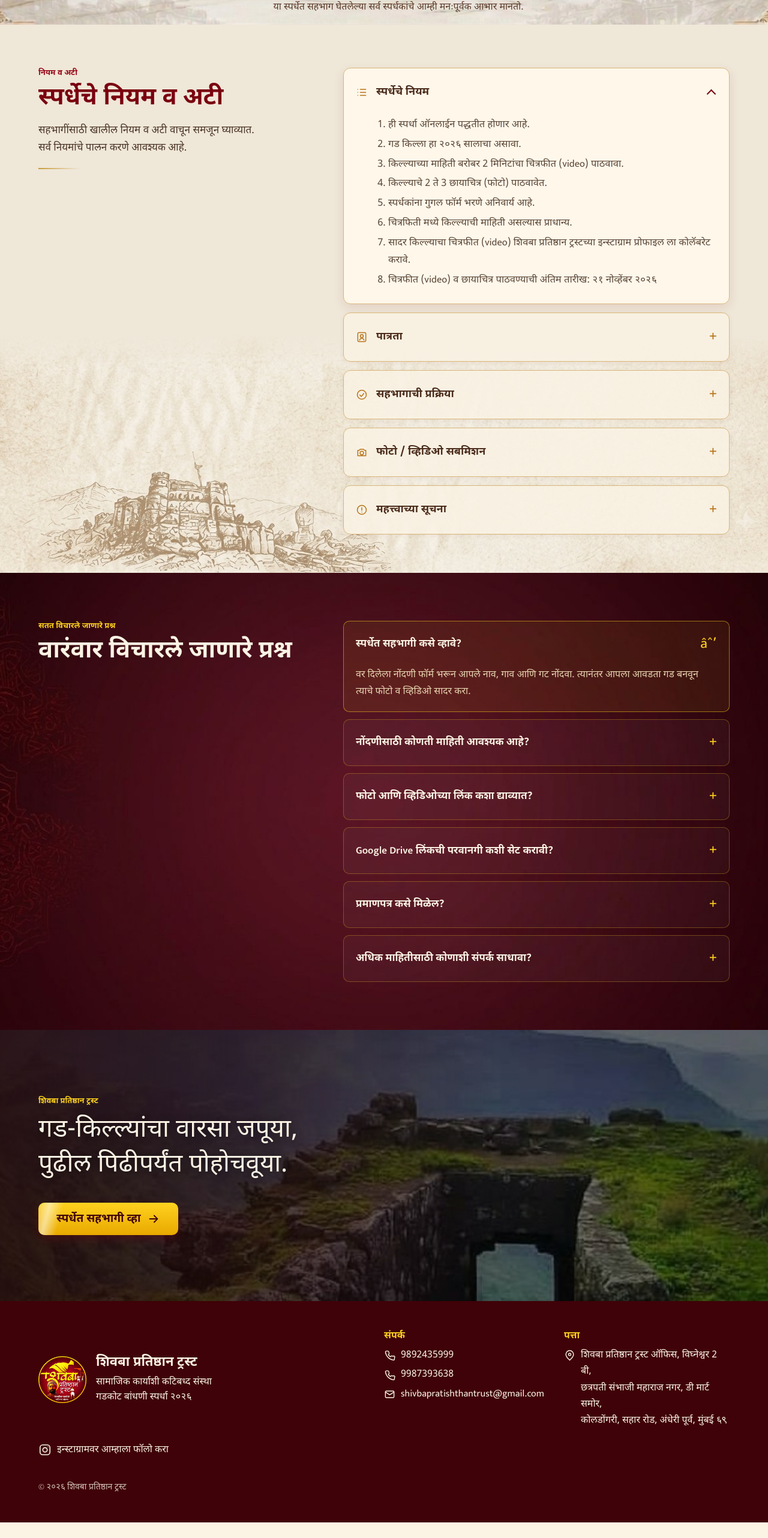
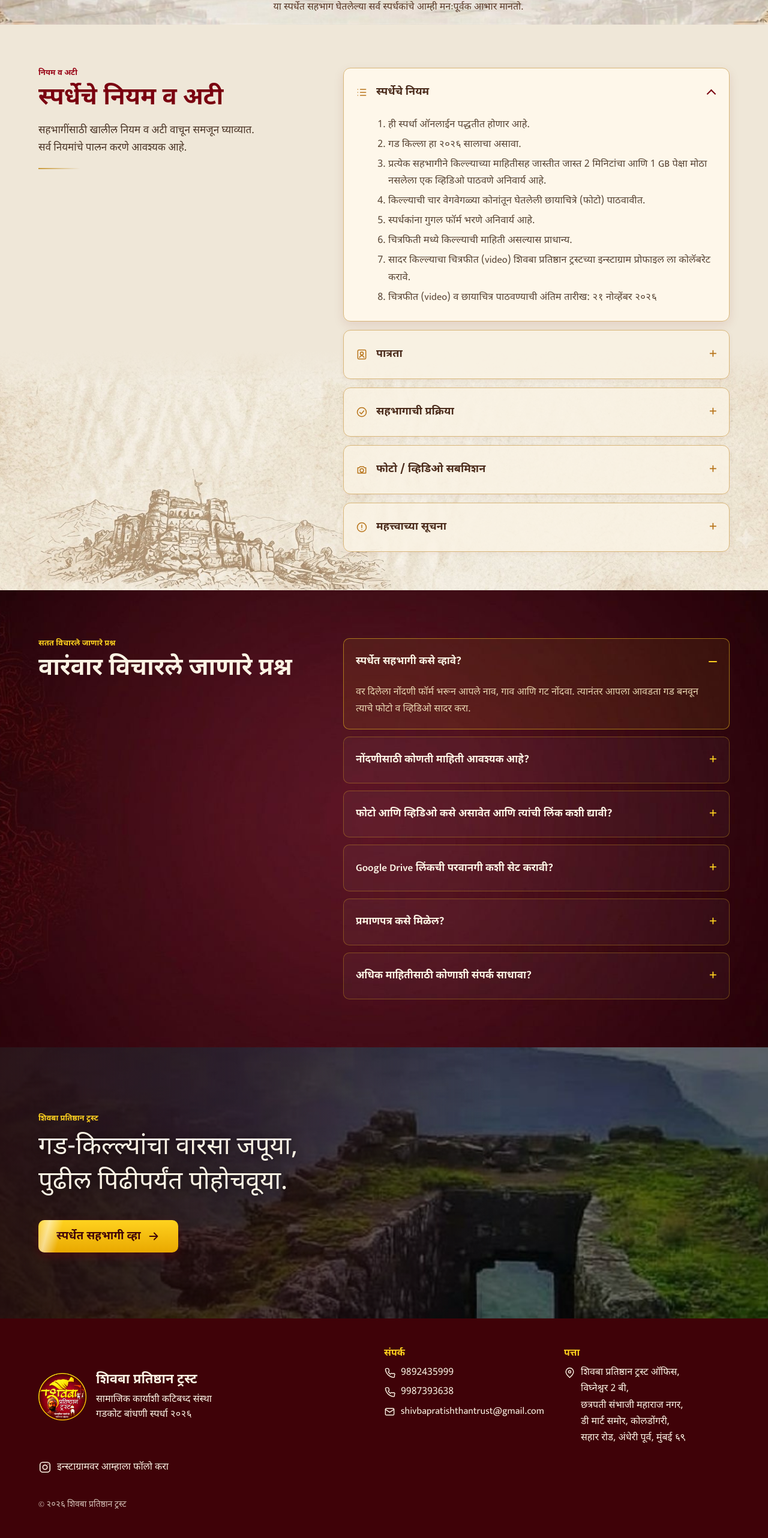
Before and after one commit to dinesh887/shivbapratishthantrust, a Next.js app: page / in a window 1280 px wide. Shown: the part 5222-7786 px from the top of the page at 60% size. Before the commit the page ends 7760 px from the top, so only its background shows below. Built offline with nearby package versions, Linux system fonts and the light colour scheme; a web font is replaced by a local one.

Commit message:
changes added

```diff
--- a/app/design.css
+++ b/app/design.css
@@ -111,7 +111,7 @@ input,select{width:100%;box-sizing:border-box;padding:12px;border:1px solid #A88
 .fq summary{font-family:'Noto Sans Devanagari','Mukta',sans-serif;list-style:none;cursor:pointer;display:flex;align-items:center;gap:14px;padding:14px 20px;min-height:48px;font-weight:600;font-size:17px;color:#FBF3E4;border-radius:10px}
 .fq summary::-webkit-details-marker{display:none}
 .fq summary::after{content:"+";margin-left:auto;font-size:24px;font-weight:400;color:#FFD21F;line-height:1}
-.fq details[open] summary::after{content:"âˆ’"}
+.fq details[open] summary::after{content:"";display:block;width:14px;height:2px;flex-shrink:0;border-radius:2px;background:#FFD21F}
 .fq summary:focus-visible{outline:3px solid #FFD21F;outline-offset:2px}
 .fa{padding:0 20px 18px;font-size:16px;line-height:1.75;color:#E8D5B0}.fa p{margin:0}
 .cta{position:relative;padding:110px 0;color:#FBF3E4;background:linear-gradient(90deg,rgba(37,10,11,.82) 0,rgba(37,10,11,.45) 38%,rgba(37,10,11,0) 65%),url("/images/cta-background.jpg") right center/cover no-repeat #250a0b}
--- a/src/data/content.ts
+++ b/src/data/content.ts
@@ -83,9 +83,11 @@ export const content: BilingualContent = {
         "address": {
           "label": "पत्ता",
           "lines": [
-            "शिवबा प्रतिष्ठान ट्रस्ट ऑफिस, विघ्नेश्वर 2 बी,",
-            "छत्रपती संभाजी महाराज नगर, डी मार्ट समोर,",
-            "कोलडोंगरी, सहार रोड, अंधेरी पूर्व, मुंबई ६९"
+            "शिवबा प्रतिष्ठान ट्रस्ट ऑफिस,",
+            "विघ्नेश्वर 2 बी,",
+            "छत्रपती संभाजी महाराज नगर,",
+            "डी मार्ट समोर, कोलडोंगरी,",
+            "सहार रोड, अंधेरी पूर्व, मुंबई ६९"
           ]
         },
         "social": {
@@ -612,8 +614,8 @@ export const content: BilingualContent = {
           "answers": [
             "ही स्पर्धा ऑनलाईन पद्धतीत होणार आहे.",
             "गड किल्ला हा २०२६ सालाचा असावा.",
-            "किल्ल्याच्या माहिती बरोबर 2 मिनिटांचा चित्रफीत (video) पाठवावा.",
-            "किल्ल्याचे 2 ते 3 छायाचित्र (फोटो) पाठवावेत.",
+            "प्रत्येक सहभागीने किल्ल्याच्या माहितीसह जास्तीत जास्त 2 मिनिटांचा आणि 1 GB पेक्षा मोठा नसलेला एक व्हिडिओ पाठवणे अनिवार्य आहे.",
+            "किल्ल्याची चार वेगवेगळ्या कोनांतून घेतलेली छायाचित्रे (फोटो) पाठवावीत.",
             "स्पर्धकांना गुगल फॉर्म भरणे अनिवार्य आहे.",
             "चित्रफिती मध्ये किल्ल्याची माहिती असल्यास प्राधान्य.",
             "सादर किल्ल्याचा चित्रफीत (video) शिवबा प्रतिष्ठान ट्रस्टच्या इन्स्टाग्राम प्रोफाइल ला कोलॅबरेट करावे.",
@@ -638,8 +640,8 @@ export const content: BilingualContent = {
         {
           "question": "फोटो / व्हिडिओ सबमिशन",
           "answers": [
-            "पूर्ण झालेल्या गडाचे फोटो २१ नोव्हेंबर २०२६ पर्यंत सादर करणे आवश्यक आहे.",
-            "फोटो व व्हिडिओ एकाच Google Drive फोल्डरमध्ये ठेवावेत.",
+            "किल्ल्याची चार वेगवेगळ्या कोनांतून घेतलेली छायाचित्रे आणि 1 GB पेक्षा मोठा नसलेला एक व्हिडिओ २१ नोव्हेंबर २०२६ पर्यंत सादर करणे आवश्यक आहे.",
+            "व्हिडिओचा कालावधी जास्तीत जास्त 2 मिनिटे असावा. फोटो व व्हिडिओ एकाच Google Drive फोल्डरमध्ये ठेवावेत.",
             "फोल्डरची परवानगी 'Anyone with the link can view' अशी ठेवावी."
           ]
         },
@@ -666,9 +668,9 @@ export const content: BilingualContent = {
           ]
         },
         {
-          "question": "फोटो आणि व्हिडिओच्या लिंक कशा द्याव्यात?",
-          "answers": [
-            "सर्व फोटो व व्हिडिओ एकाच फोल्डरमध्ये ठेवा आणि त्या फोल्डरची एकच लिंक नोंदणी फॉर्ममध्ये टाका."
+          "question": "फोटो आणि व्हिडिओ कसे असावेत आणि त्यांची लिंक कशी द्यावी?",
+          "answers": [
+            "किल्ल्याचा जास्तीत जास्त 2 मिनिटांचा आणि 1 GB पेक्षा मोठा नसलेला एक व्हिडिओ तसेच चार वेगवेगळ्या कोनांतून घेतलेली छायाचित्रे एकाच फोल्डरमध्ये ठेवा. त्या फोल्डरची एकच लिंक नोंदणी फॉर्ममध्ये टाका."
           ]
         },
         {
@@ -894,9 +896,11 @@ export const content: BilingualContent = {
         "address": {
           "label": "Address",
           "lines": [
-            "Shivba Pratishthan Trust Office, Vighneshwar 2B,",
-            "Chhatrapati Sambhaji Maharaj Nagar, opposite D Mart,",
-            "Koladongri, Sahar Road, Andheri East, Mumbai 69"
+            "Shivba Pratishthan Trust Office,",
+            "Vighneshwar 2B,",
+            "Chhatrapati Sambhaji Maharaj Nagar,",
+            "opposite D Mart, Koladongri,",
+            "Sahar Road, Andheri East, Mumbai 69"
           ]
         },
         "social": {
@@ -1427,8 +1431,8 @@ export const content: BilingualContent = {
           "answers": [
             "This competition will be conducted online.",
             "The fort should be from the year 2026.",
-            "Submit a 2-minute video along with information about the fort.",
-            "Submit 2 to 3 photographs of the fort.",
+            "Each participant must submit one video about the fort, no longer than 2 minutes and no larger than 1 GB, along with information about the fort.",
+            "Submit four photographs of the fort, each taken from a different angle.",
             "Participants must fill out the Google Form.",
             "Preference will be given to videos that include information about the fort.",
             "The submitted fort video should be posted as a collaboration with Shivba Pratishthan Trust’s Instagram profile.",
@@ -1453,8 +1457,8 @@ export const content: BilingualContent = {
         {
           "question": "Photo / video submission",
           "answers": [
-            "Photos of the completed fort must be submitted by 21 November 2026.",
-            "Keep all photos and videos in one Google Drive folder.",
+            "Submit four photographs of the fort, each taken from a different angle, and one video no larger than 1 GB by 21 November 2026.",
+            "The video must be no longer than 2 minutes. Keep the photos and video in one Google Drive folder.",
             "Set the folder access to “Anyone with the link can view.”"
           ]
         },
@@ -1481,9 +1485,9 @@ export const content: BilingualContent = {
           ]
         },
         {
-          "question": "How should I share the photo and video links?",
-          "answers": [
-            "Put all photos and videos in one folder and enter that folder’s single link in the registration form."
+          "question": "What should the photos and video include, and how should I share them?",
+          "answers": [
+            "Put one video about the fort, with a maximum duration of 2 minutes and a maximum file size of 1 GB, and four photos taken from different angles in one folder. Enter that folder’s single link in the registration form."
           ]
         },
         {
```
